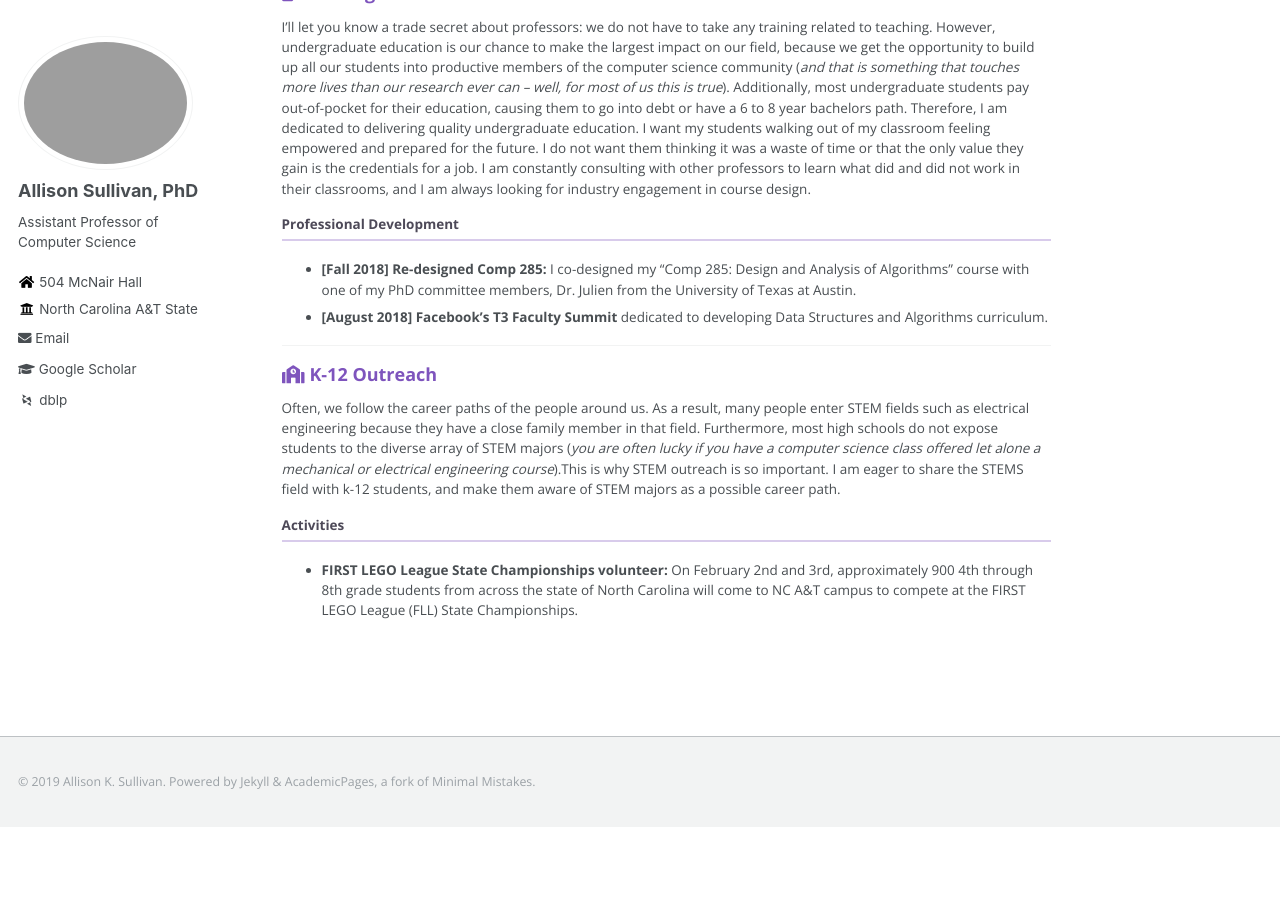
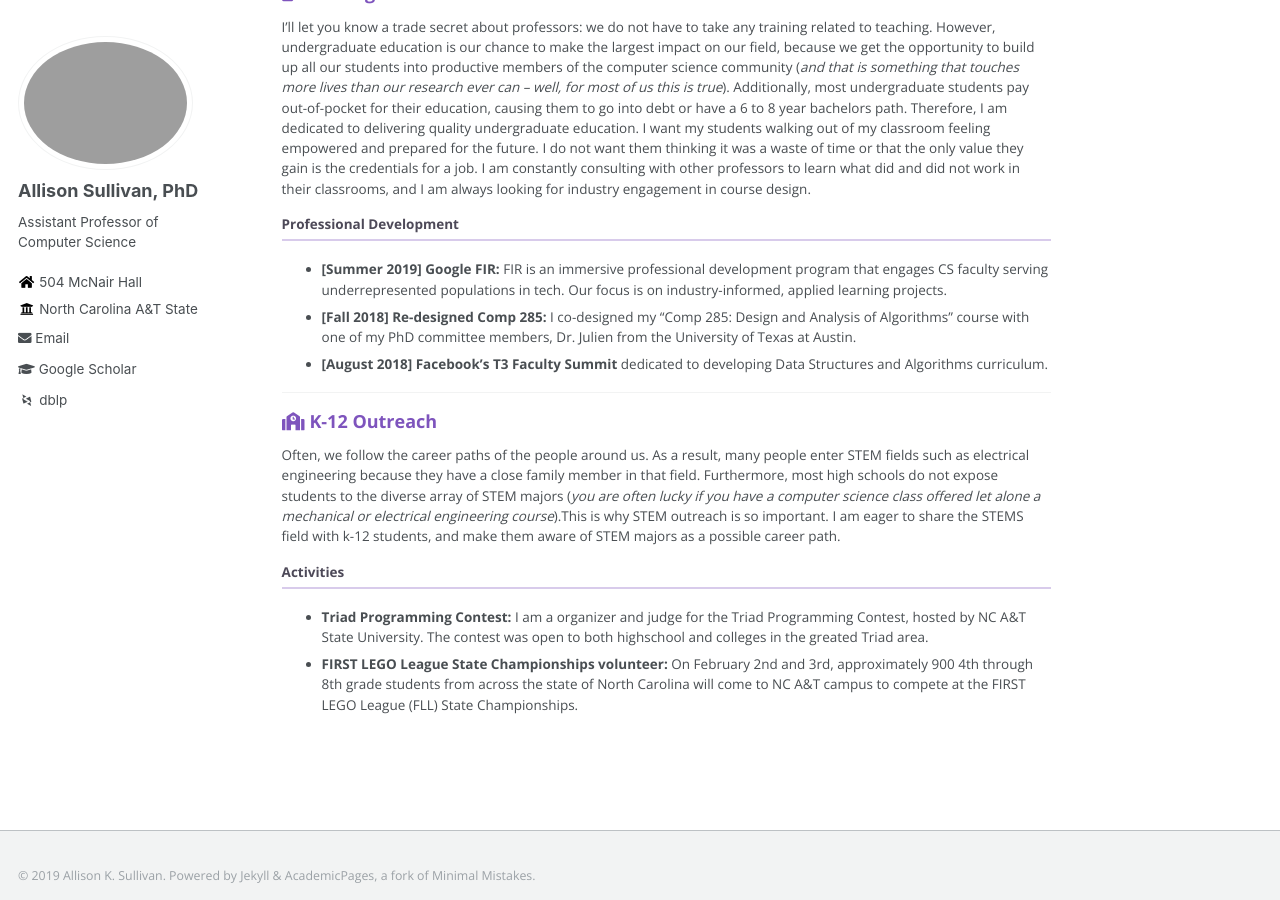
Before and after one commit to Allisonius/allisonius.github.io, a Jekyll site: the page built from _pages/broaderimpacts.md, in a window 1280 px wide and 900 px high, scrolled down 771 px. Built offline with Jekyll 4.4.1, drawn with Linux system fonts in a browser that asks for light colours; some web fonts are replaced; before the commit the page ends 1598 px from its top, so only the background shows below that.

Commit message:
Update broaderimpacts.md

```diff
--- a/_pages/broaderimpacts.md
+++ b/_pages/broaderimpacts.md
@@ -28,6 +28,7 @@ Deciding to go to graduate school is a big decision. One thing that helped me ma
 I'll let you know a trade secret about professors: we do not have to take any training related to teaching. However, undergraduate education is our chance to make the largest impact on our field, because we get the opportunity to build up all our students into productive members of the computer science community (*and that is something that touches more lives than our research ever can -- well, for most of us this is true*). Additionally, most undergraduate students pay out-of-pocket for their education, causing them to go into debt or have a 6 to 8 year bachelors path. Therefore, I am dedicated to delivering quality undergraduate education. I want my students walking out of my classroom feeling empowered and prepared for the future. I do not want them thinking it was a waste of time or that the only value they gain is the credentials for a job. I am constantly consulting with other professors to learn what did and did not work in their classrooms, and I am always looking for industry engagement in course design.
 
 ## Professional Development
+* **\[Summer 2019\] Google FIR:** FIR is an immersive professional development program that engages CS faculty serving underrepresented populations in tech.  Our focus is on industry-informed, applied learning projects.
 * **\[Fall 2018\] Re-designed Comp 285:** I co-designed my "Comp 285: Design and Analysis of Algorithms" course with one of my PhD committee members, Dr. Julien from the University of Texas at Austin.
 * **\[August 2018\] Facebook's T3 Faculty Summit** dedicated to developing Data Structures and Algorithms curriculum.
 
@@ -39,4 +40,5 @@ Often, we follow the career paths of the people around us. As a result, many peo
 (*you are often lucky if you have a computer science class offered let alone a mechanical or electrical engineering course*).This is why STEM outreach is so important. I am eager to share the STEMS field with k-12 students, and make them aware of STEM majors as a possible career path.
 
 ## Activities
+* **Triad Programming Contest:** I am a organizer and judge for the Triad Programming Contest, hosted by NC A&T State University. The contest was open to both highschool and colleges in the greated Triad area.
 * **FIRST LEGO League State Championships volunteer:** On February 2nd and 3rd, approximately 900 4th through 8th grade students from across the state of North Carolina will come to NC A&T campus to compete at the FIRST LEGO League (FLL) State Championships.
```
